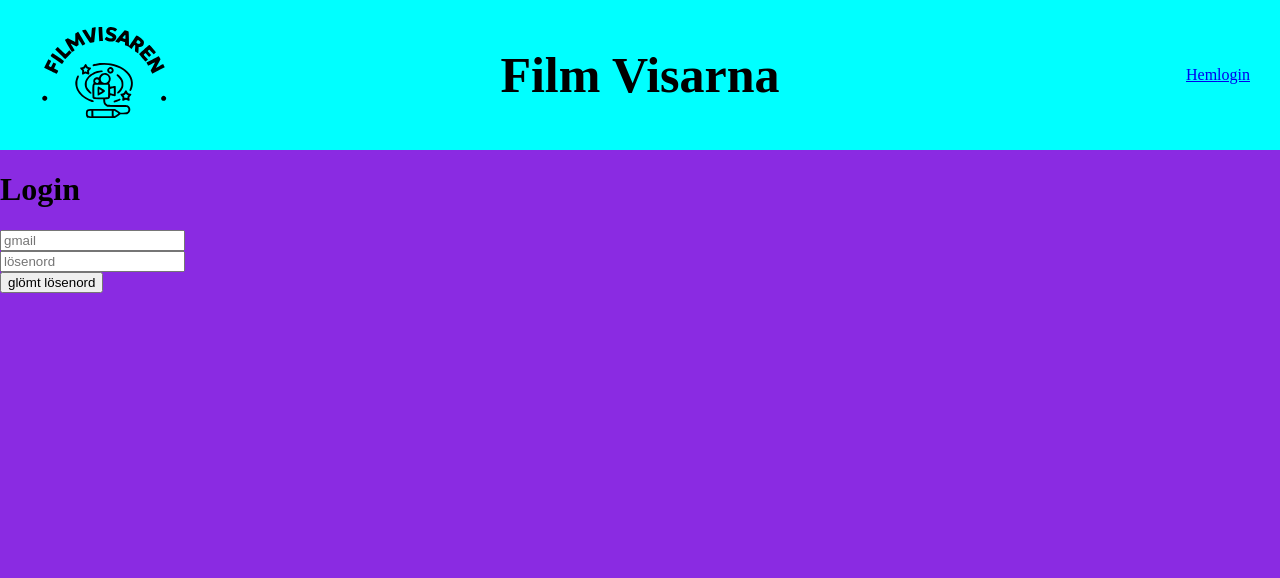
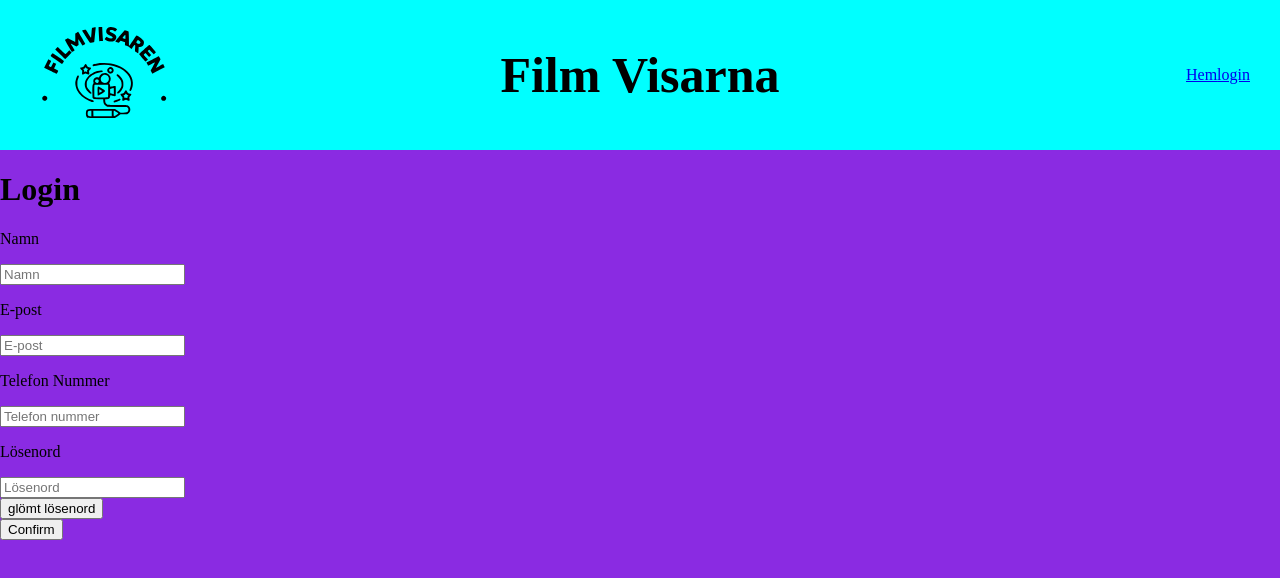
Before and after one commit to hkmp1303/filmvisarna, a React (Vite) app: page /Login in a window 1280 px wide. Shown: the top 578 px of the page. Built offline with nearby package versions, Linux system fonts and the light colour scheme.

Commit message:
added the rest of the nesesary inputs

```diff
--- a/src/pages/Login.tsx
+++ b/src/pages/Login.tsx
@@ -5,16 +5,29 @@ const LoginGallery: React.FC = () => {
         <h1>Login</h1>
       </div>
       <div className="login-input">
+        <div className="name-input">
+          <p>Namn</p>
+          <input type="text" placeholder="Namn"></input>
+        </div>
+
         <div className="email-input">
-          <input type="txet" placeholder="gmail"></input>
+          <p>E-post</p>
+          <input type="text" placeholder="E-post"></input>
+        </div>
+        <div className="phone-number-input">
+          <p>Telefon Nummer</p>
+          <input type="text" placeholder="Telefon nummer"></input>
         </div>
         <div className="Password-input">
-          <input type="txet" placeholder="lösenord"></input>
+          <p>Lösenord</p>
+          <input type="text" placeholder="Lösenord"></input>
         </div>
         <div className="forgotten-password">
           <button className="forgoten-password-btn">glömt lösenord</button>
         </div>
-        <div className="confirm- button"></div>
+        <div className="confirm">
+          <button className="confirm-btn">Confirm</button>
+        </div>
 
       </div>
     </div>
```
